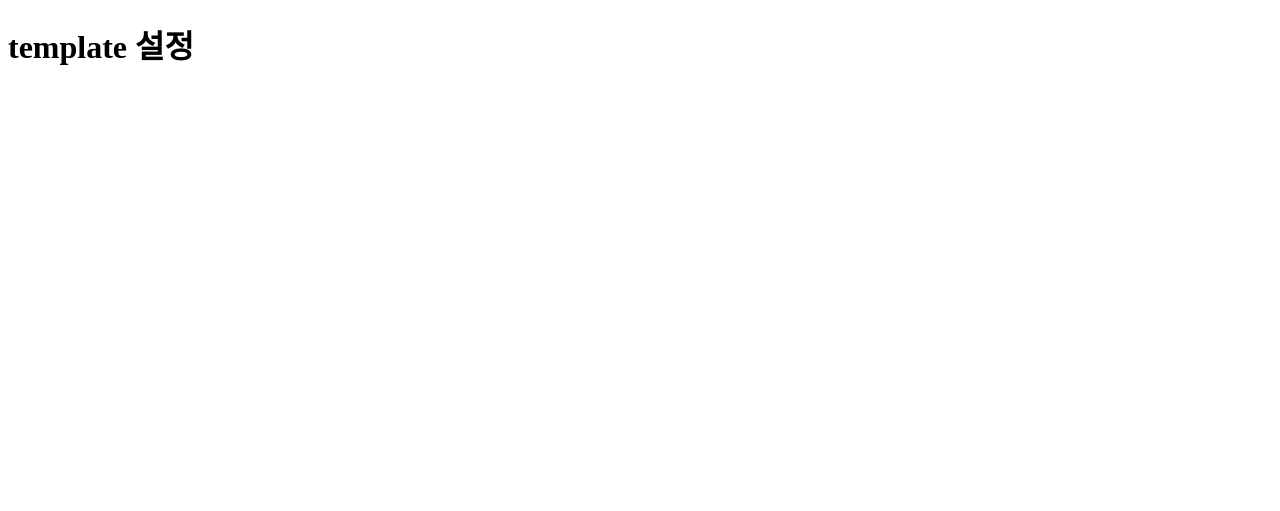
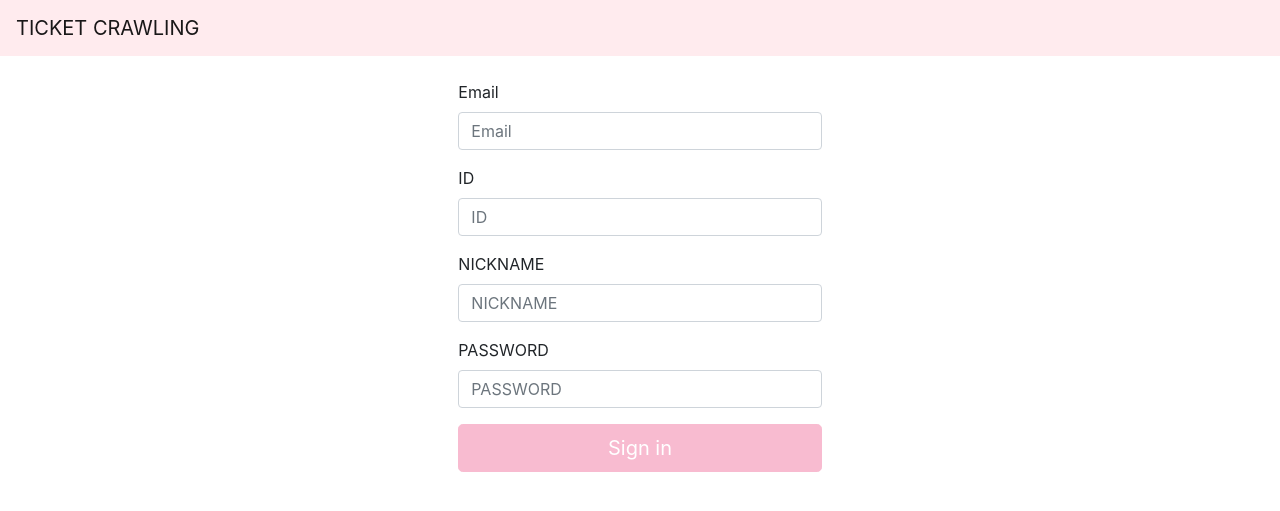
Before and after one commit to peehyunjoo/django-crawling, a Django app: page /join/ in a window 1280 px wide. Before the commit the part shown is almost empty. Shown: the top 511 px of the page. Run offline with Django 3.2, Linux system fonts and the light colour scheme; some libraries are stand-ins or nearby versions.

Commit message:
bootstrap4 추가
bootstrap4 추가

```diff
--- a/crawling/crawling/settings.py
+++ b/crawling/crawling/settings.py
@@ -38,6 +38,7 @@ INSTALLED_APPS = [
     'django.contrib.messages',
     'django.contrib.staticfiles',
     'join.apps.JoinConfig',
+    'bootstrap4',
 ]
 
 MIDDLEWARE = [
--- a/crawling/join/templates/join/index.html
+++ b/crawling/join/templates/join/index.html
@@ -2,10 +2,63 @@
 <html lang="en">
 <head>
     <meta charset="UTF-8">
-    <title>Title</title>
-
+    <title>Ticket Crawling</title>
+{% load bootstrap4 %}
+{% bootstrap_css %}
+    <style>
+        .bg-light{
+            background-color:#ffebee!important
+            }
+         .btn-primary{
+            background-color:#f8bbd0;
+            border-color:#f8bbd0;
+         }
+         .btn-primary:hover{
+            background-color:#f8bbd0;
+            border-color:#c48b9f;
+            }
+    </style>
 </head>
 <body>
-    <h1>template 설정</h1>
+
+<nav class="navbar navbar-light bg-light">
+  <a class="navbar-brand" href="#">TICKET CRAWLING</a>
+</nav>
+    <div class="container" style="margin-top:1.5em">
+        <div class="row">
+        <form class="col align-self-center">
+          <div class="form-row">
+            <div class="form-group col-md-4 offset-md-4">
+              <label for="email">Email</label>
+              <input type="email" class="form-control" id="email" placeholder="Email">
+            </div>
+          </div>
+            <div class="form-row">
+            <div class="form-group col-md-4 offset-md-4">
+              <label for="id">ID</label>
+              <input type="text" class="form-control" id="id" placeholder="ID">
+            </div>
+          </div>
+            <div class="form-row">
+            <div class="form-group col-md-4 offset-md-4">
+              <label for="nickname">NICKNAME</label>
+              <input type="text" class="form-control" id="nickname" placeholder="NICKNAME">
+            </div>
+          </div>
+            <div class="form-row">
+            <div class="form-group col-md-4 offset-md-4">
+              <label for="password">PASSWORD</label>
+              <input type="password" class="form-control" id="password" placeholder="PASSWORD">
+            </div>
+          </div>
+            <div class="form-row">
+            <div class="form-group col-md-4 offset-md-4">
+             <button type="submit" class="btn btn-primary btn-lg btn-block">Sign in</button>
+            </div>
+          </div>
+
+        </form>
+        </div>
+    </div>
 </body>
 </html>
```
